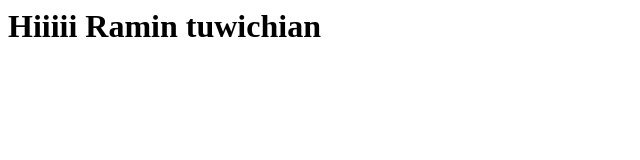
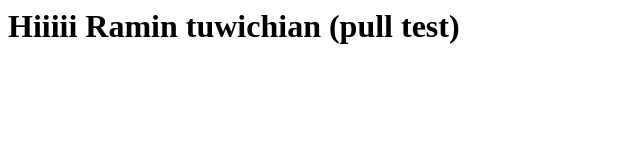
Before and after one commit to Ramin422/1, a plain HTML site: page index.html in a window 1280 px wide. Shown: the whole page, without its empty margins (0-640 px from the left). Drawn offline with Linux system fonts and the light colour scheme.

Commit message:
pull Update index.html

```diff
--- a/index.html
+++ b/index.html
@@ -1,5 +1,5 @@
 <html>
     <body>
-        <h1>Hiiiii Ramin tuwichian</h1>
+        <h1>Hiiiii Ramin tuwichian  (pull test) </h1>
     </body>
 </html>
```
